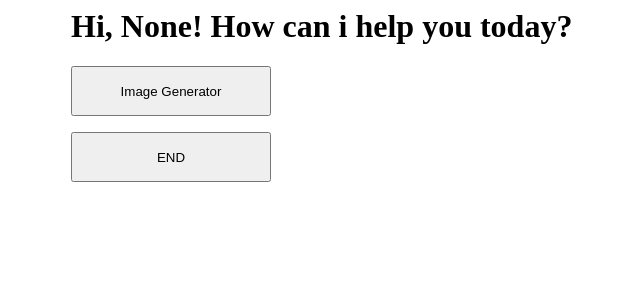
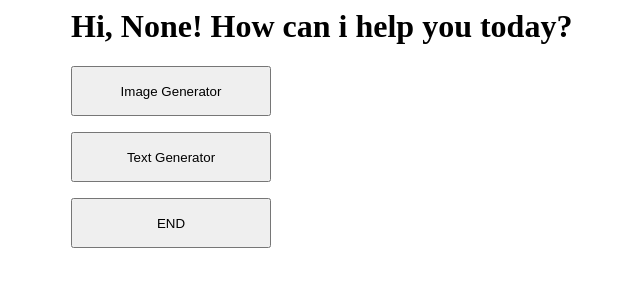
Before and after one commit to gentlecanoe/0219, a Flask app: page /main in a window 1280 px wide. Shown: the top 300 px of the page, without its empty margins (253-893 px from the left). Run offline with Flask 3, Linux system fonts and the light colour scheme.

Commit message:
Update main.html

```diff
--- a/templates/main.html
+++ b/templates/main.html
@@ -7,10 +7,17 @@
 
 <div class="container">
 <h1>Hi, {{r}}! How can i help you today?</h1>
+
 <form action="/image_gpt" method="post">
     <input type = "submit" value="Image Generator" style="width:200px;height:50px;">
 </form>
-    <form action="/end" method="post">
-    <input type = "submit" value="END" style="width:200px;height:50px;">
+
+<form action="/text_gpt" method="post">
+    <input type = "submit" value="Text Generator" style="width:200px;height:50px;">
 </form>
+
+<form action="/end" method="post">
+<input type = "submit" value="END" style="width:200px;height:50px;">
+</form>
+
 </div>
```
